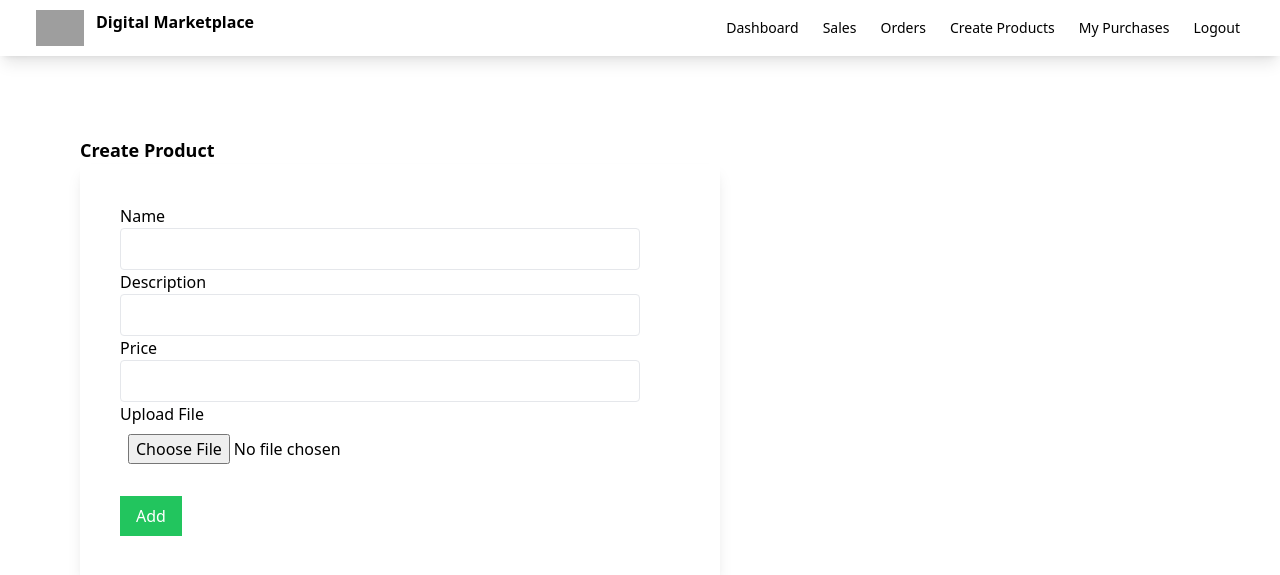
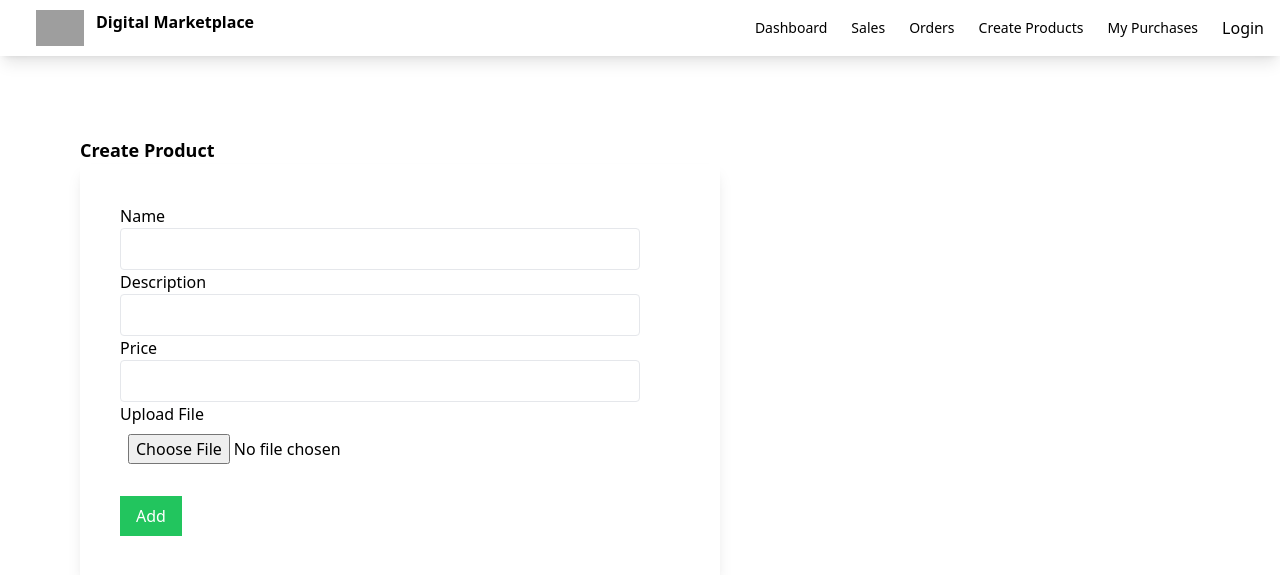
Before and after one commit to PRIXYY/Digital-marktplace, a Django app: page /createproduct in a window 1280 px wide. Shown: the top 575 px of the page. Run offline with Django 5.2, Linux system fonts and the light colour scheme; some libraries are stand-ins or nearby versions; grey boxes are pictures that could not be loaded.

Commit message:
Minor Update III

```diff
--- a/myapp/templates/myapp/base.html
+++ b/myapp/templates/myapp/base.html
@@ -20,7 +20,11 @@
                 <a href="" class="mr-6 text-sm font-medium text-grey-500">Orders</a>
                 <a href="{% url 'createproduct' %}" class="mr-6 text-sm font-medium text-grey-500">Create Products</a>
                 <a href="{% url 'purchases' %}" class="mr-6 text-sm font-medium text-grey-500">My Purchases</a>
+                {% if user.is_authenticated %}
                 <a href="{% url 'logout' %}" class="mr-6 text-sm font-medium text-grey-500">Logout</a>
+                {% else %}
+                <a href="{% url 'login' %}">Login</a>
+                {% endif %}
 
             </div>
         </div>
```
Also changed, not shown: db.sqlite3.
